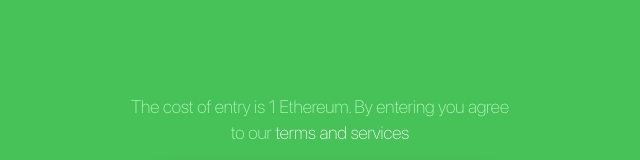
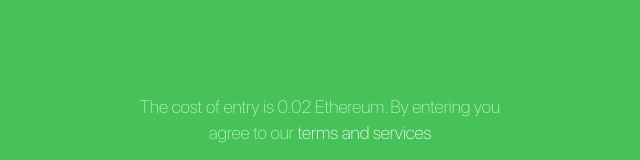
Before and after one commit to zalsader/Sphinx-HTN, a website: page src/index.html in a window 1280 px wide. Shown: the part 509-669 px from the top of the page, 320-960 px from the left. Drawn offline with nearby package versions, Linux system fonts and the light colour scheme.

Commit message:
cost change

```diff
--- a/src/index.html
+++ b/src/index.html
@@ -25,7 +25,7 @@
       </div>
 
       <div class="bottomContent">
-          <p id="textTerms">The cost of entry is 1 Ethereum. By entering you agree to our
+          <p id="textTerms">The cost of entry is 0.02 Ethereum. By entering you agree to our
             <span id="textTermsWhite">terms and services</p>
             <button class="btnBottom btn-register"><span id="btnBottomText">Get In</span></button>
         </div>
```
